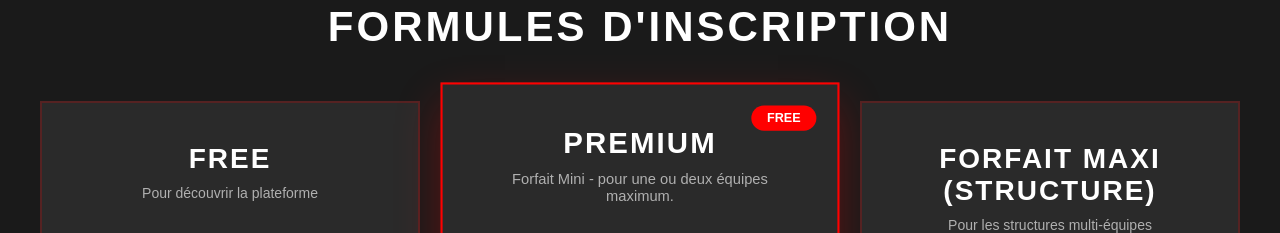
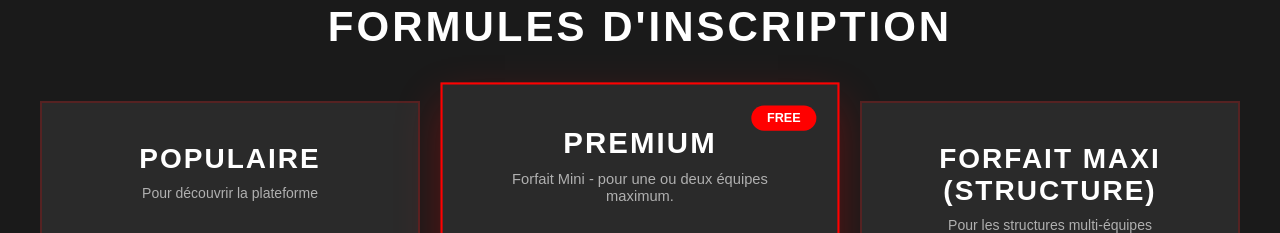
Before and after one commit to qartersan94/TLeagues, a plain HTML site: page services.html in a window 1280 px wide. Shown: the part 1862-2095 px from the top of the page. Drawn offline with Linux system fonts and the light colour scheme.

Commit message:
Update services.html

```diff
--- a/services.html
+++ b/services.html
@@ -637,7 +637,7 @@
         <div class="section-title" style="color: var(--white);">Formules d'Inscription</div>
         <div class="pricing-grid">
             <div class="pricing-card">
-                <div class="pricing-name">Free</div>
+                <div class="pricing-name">Populaire</div>
                 <div class="pricing-desc">Pour découvrir la plateforme</div>
                 <div class="pricing-price">0€<span>/mois</span></div>
                 <ul class="pricing-features">
```
